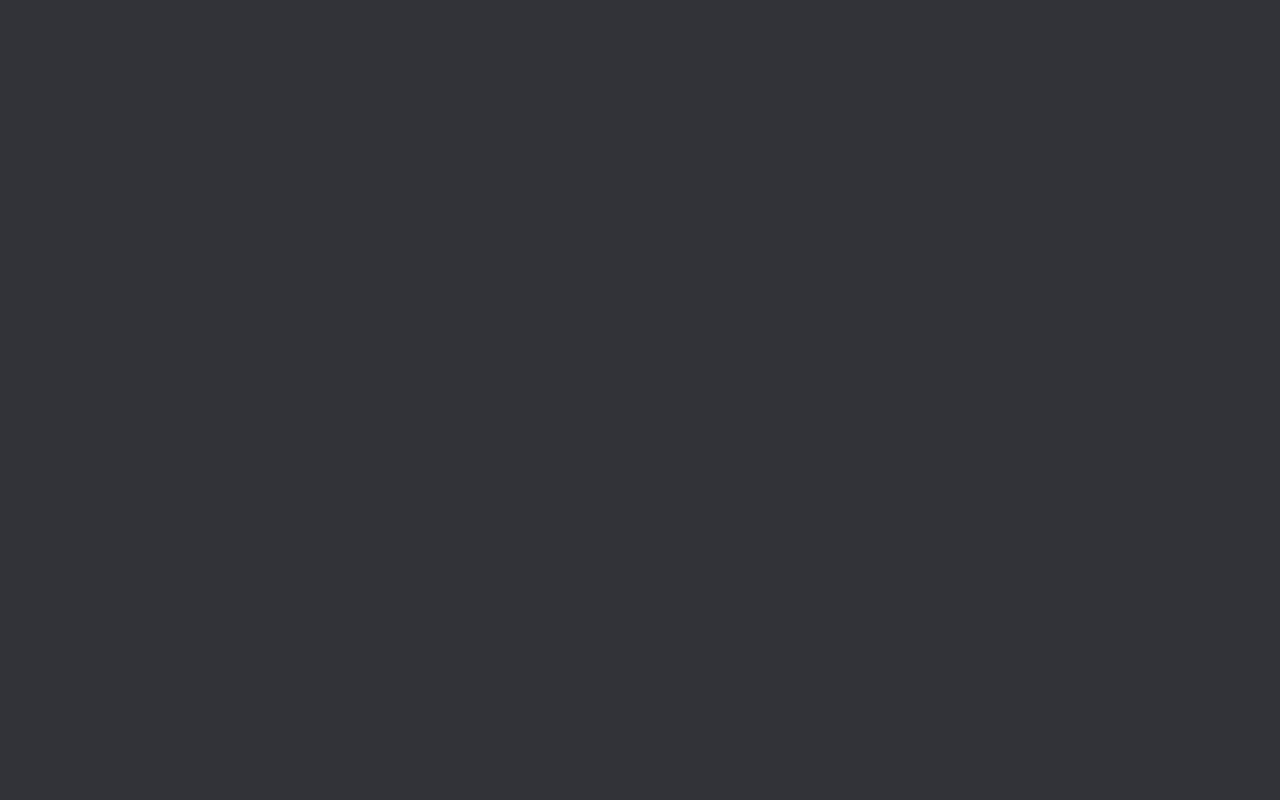
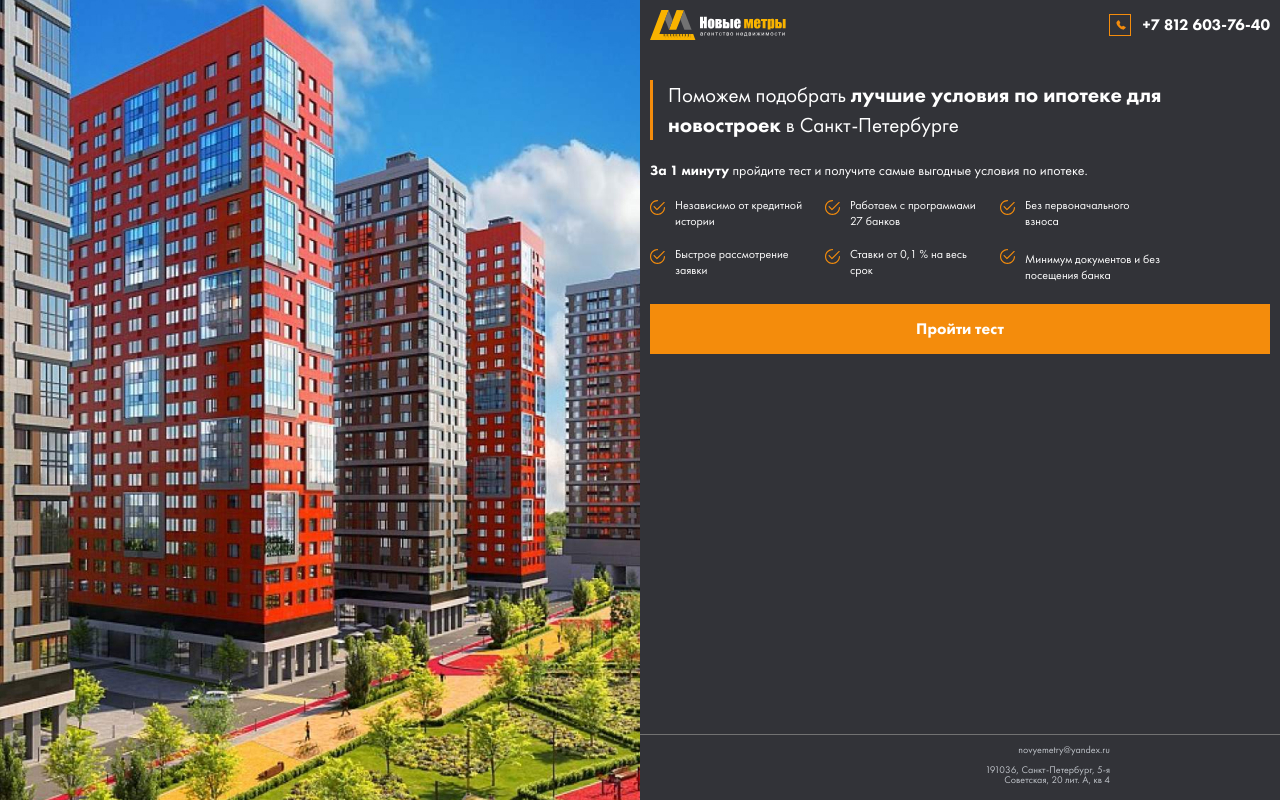
Before and after one commit to kenzaofficial/new-meters, a website: page source/index.html in a window 1280 px wide. Drawn offline with nearby package versions, Linux system fonts and the light colour scheme; files that its build step writes are made by us from their sources.

Commit message:
feat:intro (#1)
* header done

* feat:intro added

```diff
--- a/package.json
+++ b/package.json
@@ -19,7 +19,7 @@
     "stylelint": "stylelint \"source/sass/**/*.scss\" --syntax scss",
     "lint": "npm run editorconfig && npm run stylelint",
     "build": "gulp styles",
-    "start": "gulnp"
+    "start": "gulp"
   },
   "browserslist": [
     "last 2 versions",
--- a/source/index.html
+++ b/source/index.html
@@ -11,11 +11,97 @@
 
 <body>
   <div class="wrapper">
+    <header class="header header--halfed">
+      <div class="header__container">
+        <a href="#" class="header__logo">
+          <img src="img/mobile/mobile-logo.svg" alt="logo">
+        </a>
+        <a href="tel:+7 812 603-76-40" class="header__contact">
+          <div class="header__contact-icon-border">
+            <svg class="header__contact-icon">
+              <use href="img/sprite.svg#contact-icon"></use>
+            </svg>
+          </div>
+          +7 812 603-76-40
+        </a>
+      </div>
+    </header>
+    <main class="main">
+      <section class="intro intro--halfed">
+        <div class="intro__container">
+          <h1 class="intro__title">Поможем подобрать <span>лучшие условия по ипотеке для новостроек</span> в
+            Санкт-Петербурге</h1>
+          <div class="intro__description"><span>За 1 минуту</span> пройдите тест и получите самые выгодные условия
+            по ипотеке.</div>
+          <ul class="intro__list">
+            <li class="intro__item">
+              <svg class="intro__icon">
+                <use href="img/sprite.svg#intro-icon"></use>
+              </svg>
+              <p class="intro__text">Независимо от кредитной истории</p>
+            </li>
+            <li class="intro__item">
+              <svg class="intro__icon">
+                <use href="img/sprite.svg#intro-icon"></use>
+              </svg>
+              <p class="intro__text">Работаем с программами
+                27 банков</p>
+            </li>
+            <li class="intro__item">
+              <svg class="intro__icon">
+                <use href="img/sprite.svg#intro-icon"></use>
+              </svg>
+              <p class="intro__text">Без первоначального взноса</p>
+            </li>
+            <li class="intro__item">
+              <svg class="intro__icon">
+                <use href="img/sprite.svg#intro-icon"></use>
+              </svg>
+              <p class="intro__text">Быстрое рассмотрение заявки</p>
+            </li>
+            <li class="intro__item">
+              <svg class="intro__icon">
+                <use href="img/sprite.svg#intro-icon"></use>
+              </svg>
+              <p class="intro__text">Ставки от 0,1 % на весь срок</p>
+            </li>
+            <li class="intro__item">
+              <svg class="intro__icon">
+                <use href="img/sprite.svg#intro-icon"></use>
+              </svg>
+              <p class="intro__text">Минимум документов и без посещения банка</p>
+            </li>
 
+          </ul>
+          <a href="#" class="intro__button button">Пройти тест</a>
+        </div>
 
-
-
-
+      </section>
+    </main>
+    <footer class="footer">
+      <div class="footer__container">
+        <div class="footer__copyright">
+          <div class="footer__item">
+            <p class="footer__text">ООО «НОВЫЕ МЕТРЫ»</p>
+          </div>
+          <div class="footer__item">
+            <p class="footer__text">ОГРН 1217800040292</p>
+          </div>
+        </div>
+        <div class="footer__contacts">
+          <div class="footer__item">
+            <a class="footer__link footer__text" href="mailto:novyemetry@yandex.ru">
+              novyemetry@yandex.ru</a>
+          </div>
+          <div class="footer__item">
+            <a href="https://goo.gl/maps/vM8SU1jRn2uaLFim6" class="footer__link footer__text" target="_blank">191036,
+              Санкт-Петербург,
+              5-я Советская, 20 лит. А, кв 4
+            </a>
+          </div>
+        </div>
+      </div>
+    </footer>
   </div>
 </body>
 
--- /dev/null
+++ b/source/sass/footer.scss
@@ -0,0 +1,36 @@
+.footer {
+  padding-top: 10px;
+  padding-bottom: 15px;
+  border-top: 1px solid #727272;
+  font-size: 10px;
+  color: #C0C4CA;
+}
+
+.footer__container {
+  padding: 0 35px 0 43px;
+  display: flex;
+  flex-wrap: wrap;
+}
+
+
+.footer__copyright {
+  padding-top: 8px;
+  max-width: 165px;
+}
+
+.footer__contacts {
+  text-align: right;
+  max-width: 165px;
+  margin-left: auto;
+}
+
+.footer__item {
+
+  &:not(:last-child) {
+    margin-bottom: 10px;
+  }
+}
+
+.footer__text {}
+
+.footer__link {}
--- /dev/null
+++ b/source/sass/header.scss
@@ -0,0 +1,81 @@
+.header {
+  padding: 10px 0;
+}
+
+.header--halfed {
+  @media (min-width: 767px) {
+    width: 50%;
+    margin-left: auto;
+  }
+}
+
+.header__container {
+  display: flex;
+  align-items: center;
+  flex-wrap: wrap;
+  gap: 5px;
+
+}
+
+.header__logo {
+  transition: .3s;
+
+  &:hover {
+    transform: scale(1.1);
+  }
+}
+
+.header__contact {
+  display: flex;
+  align-items: center;
+  column-gap: 5px;
+  margin-left: auto;
+  font-weight: 900;
+  transition: .3s;
+
+  @media (min-width: 330px) {
+    column-gap: 12px;
+  }
+
+  &:hover {
+    color: $hover-color;
+
+    .header__contact-icon-border {
+      outline-color: $hover-color;
+    }
+
+    .header__contact-icon {
+      fill: $hover-color;
+    }
+  }
+
+  &:active {
+    color: $active-color;
+
+    .header__contact-icon {
+      outline-color: $active-color;
+    }
+
+    .header__contact-icon {
+      fill: $active-color;
+    }
+  }
+}
+
+.header__contact-icon-border {
+  transition: 0.3s;
+  display: flex;
+  outline: 1px solid $primary-color;
+  width: 20px;
+  height: 20px;
+}
+
+
+
+.header__contact-icon {
+  margin: auto;
+  width: 11px;
+  height: 11px;
+  fill: $primary-color;
+  transition: .3s;
+}
--- /dev/null
+++ b/source/sass/intro.scss
@@ -0,0 +1,75 @@
+.intro {
+  padding-top: 30px;
+  padding-bottom: 57px;
+
+}
+
+.intro--halfed {
+  @media (min-width: 767px) {
+    width: 50%;
+    margin-left: auto;
+  }
+}
+
+.intro__container {}
+
+.intro__title {
+  padding: 0 15px;
+  font-size: 21px;
+  line-height: 30px;
+  border-left: 3px solid $primary-color;
+  margin-bottom: 20px;
+
+  span {
+    font-weight: 900;
+  }
+}
+
+.intro__description {
+  font-size: 14px;
+  line-height: 20px;
+
+  span {
+    font-weight: 900;
+  }
+}
+
+.intro__list {
+  display: flex;
+  flex-wrap: wrap;
+  padding-top: 17px;
+  padding-bottom: 21px;
+  gap: 17px 20px;
+  font-size: 12px;
+  line-height: 16px;
+  width: 100%;
+}
+
+.intro__item {
+  padding-left: 25px;
+  position: relative;
+  display: flex;
+  column-gap: 10px;
+
+  &:last-child {
+    .intro__text {
+      max-width: 140px;
+      padding-top: 5px;
+    }
+  }
+}
+
+.intro__icon {
+  position: absolute;
+  top: 3px;
+  left: 0;
+  width: 15px;
+  height: 15px;
+  fill: $primary-color;
+}
+
+.intro__text {
+  max-width: 130px;
+}
+
+.intro__button {}
--- a/source/sass/null.scss
+++ b/source/sass/null.scss
@@ -91,6 +91,6 @@ h6 {
 
 [class*="__container"] {
   margin: 0 auto;
-  padding: 0 20px;
-  max-width: 1200px;
+  padding: 0 10px;
+  max-width: 1010px;
 }
--- a/source/sass/style.scss
+++ b/source/sass/style.scss
@@ -1,9 +1,48 @@
 $main-bg: #323338;
 $secondary-bg: #28292E;
-
+$primary-color: #F48C0C;
+$hover-color: #f45202;
+$active-color: #f21800;
 
 
 
 
 @import "null.scss";
 @import "fonts.scss";
+@import "header.scss";
+@import "intro.scss";
+@import "footer.scss";
+
+
+.wrapper {
+  position: relative;
+
+}
+
+.wrapper::before {
+  content: "";
+  background: url(../img/mobile/hero_bg-mobile.jpg) 0 0 / cover;
+  min-height: 200px;
+  width: 100%;
+  top: 0;
+  left: 0;
+
+  @media (min-width: 767px) {
+    position: absolute;
+    background: url(../img/desktop/hero_bg-desktop.jpg) 0 0 / cover;
+    width: 50%;
+    height: 100vh;
+  }
+}
+
+
+.button {
+  display: inline-block;
+  padding: 15px 40px;
+  width: 100%;
+  font-weight: 900;
+  line-height: 20px;
+  text-align: center;
+  background-color: $primary-color;
+
+}
```
Also changed, not shown: source/img/desktop/hero_bg-desktop.jpg (added), source/img/mobile/hero_bg-mobile.jpg (added), source/img/mobile/mobile-logo.svg (added), source/img/sprite.svg (added).
